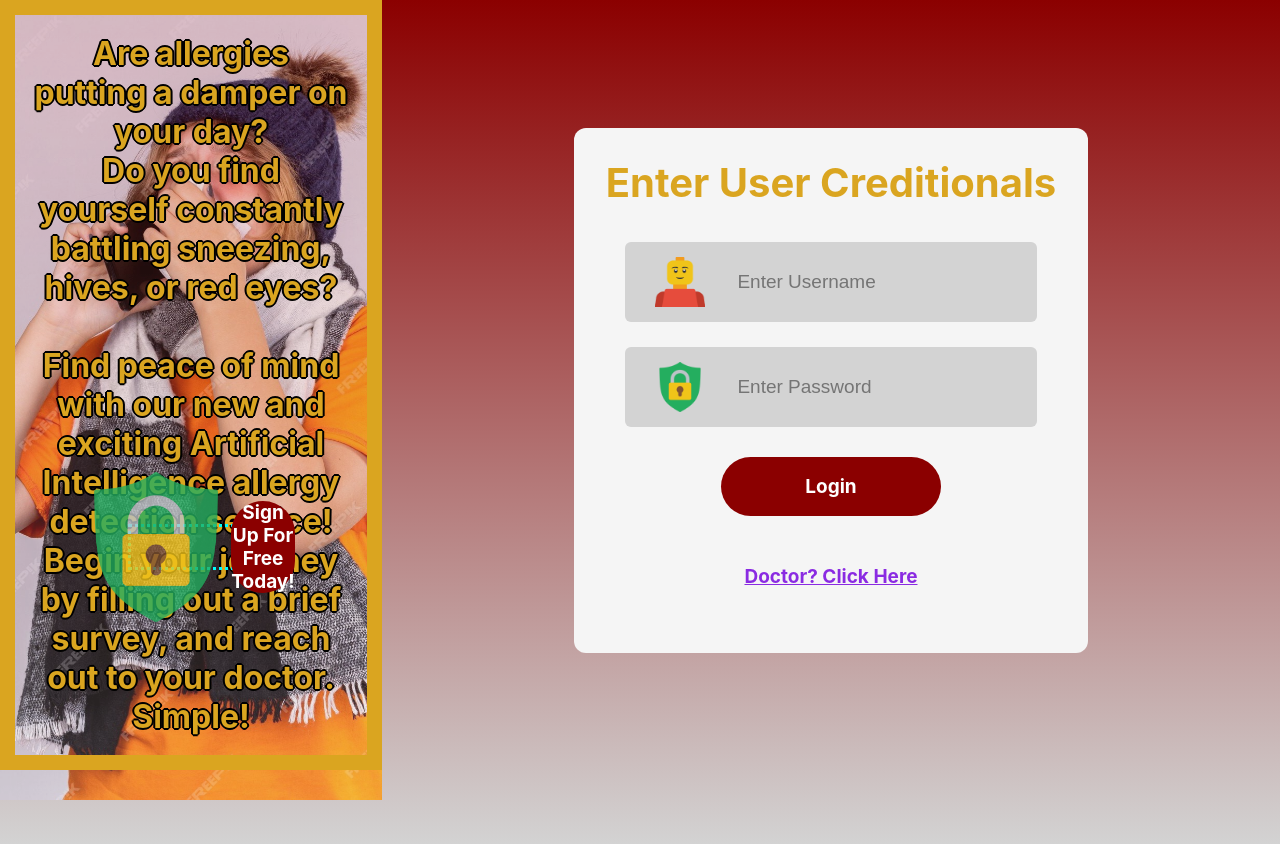
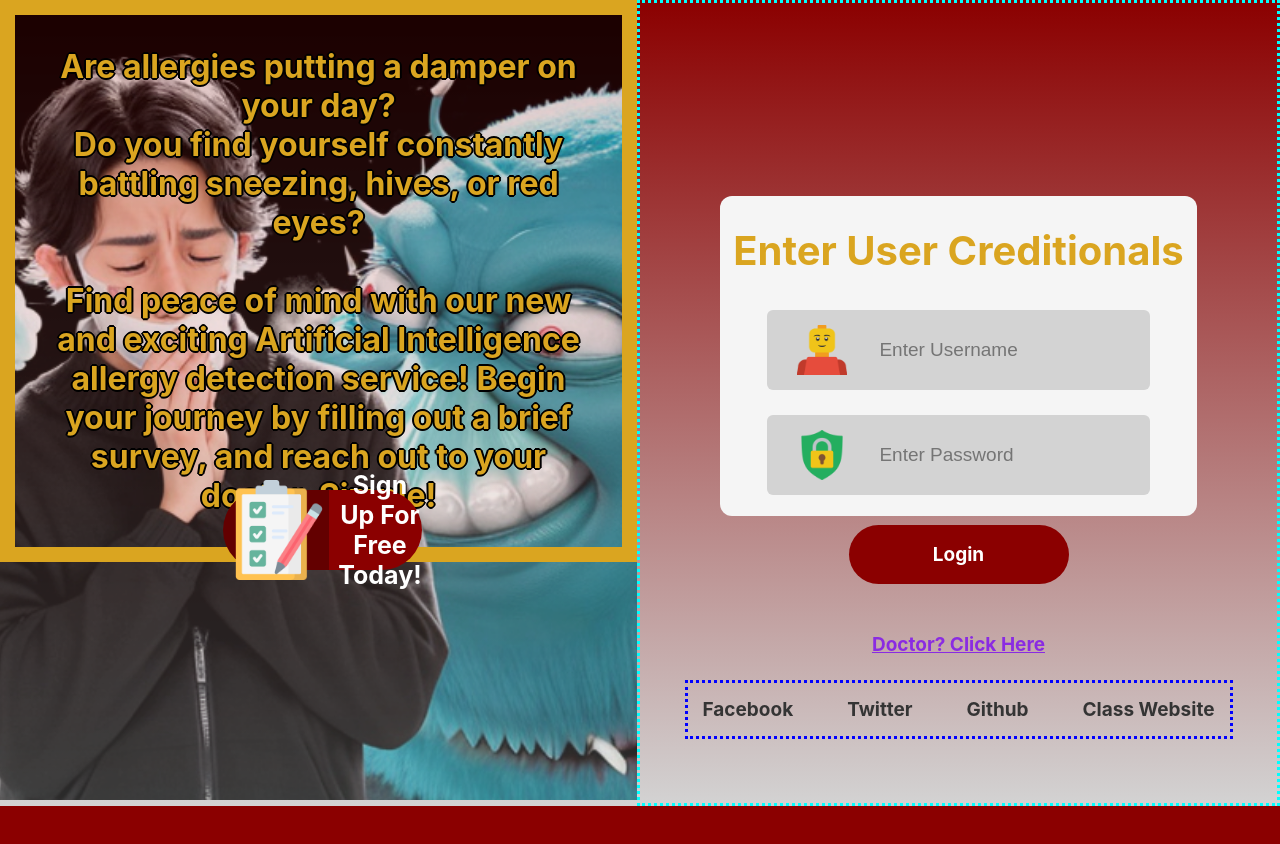
Before and after one commit to jdutchik/SE491Group13, a React (Create React App) app in the folder se491project/: page / in a window 1280 px wide. After the commit the page ends 806 px from the top, so only its background shows below. Built offline with nearby package versions, Linux system fonts and the light colour scheme.

Commit message:
front page updated

```diff
--- a/se491project/src/components/Login/Login.css
+++ b/se491project/src/components/Login/Login.css
@@ -1,3 +1,15 @@
+.full {
+    display: flex;
+    flex-direction: column-reverse;
+    align-items: center;
+
+    width: 50%;
+    height: 100vh;
+
+    border-color: aqua;
+    border-style: dotted;
+}
+
 .header {
     display: flex;
     flex-direction: column;
@@ -10,9 +22,12 @@
 .loginContainer {
     display: flex;
     flex-direction: column;
-    width: 600px;
-    height: 525px;
-    margin: 10% 15% 15% 15%;
+
+    margin: 45%;
+
+    width: 75%;
+    height: 40%;
+
     background: whitesmoke;
     border-radius: 12px;
 }
@@ -91,3 +106,24 @@
     cursor: pointer;
     text-decoration: underline;
 }
+
+.social {
+    display: flex;
+    justify-content: space-between;
+
+    width: 40%;
+
+    padding: 15px;
+    margin: 5%;
+
+    position: absolute;
+
+    border-color: blue;
+    border-style: dotted;
+}
+
+.tooltip {
+    color: rgb(52, 52, 52);
+    font-size: 19px;
+    font-weight: 700;
+}
--- a/se491project/src/components/Login/Login.jsx
+++ b/se491project/src/components/Login/Login.jsx
@@ -86,6 +86,7 @@ const Login = () => {
     };
 
     return (
+        <div className="full">
             <div className='loginContainer'>
                 <div className='header'>
                     <div className='titleText'>Enter User Creditionals</div>
@@ -125,6 +126,29 @@ const Login = () => {
                     Creditionals are Incorrect
                 </div>
             </div>
+
+            <div class="social">
+                <div class="icon facebook">
+                    <div class="tooltip">Facebook</div>
+                    <span><i class="fab fa-facebook-f"></i></span>
+                </div>
+
+                <div class="icon twitter">
+                    <div class="tooltip">Twitter</div>
+                    <span><i class="fab fa-twitter"></i></span>
+                </div>
+
+                <div class="icon github">
+                    <div class="tooltip">Github</div>
+                    <span><i class="fab fa-github"></i></span>
+                </div>
+
+                <div class="icon website">
+                    <div class="tooltip">Class Website</div>
+                    <span><i class="fab fa-youtube"></i></span>
+                </div>
+            </div>
+        </div>
     )
 }
 
--- a/se491project/src/components/SignUp/SignUp.css
+++ b/se491project/src/components/SignUp/SignUp.css
@@ -38,12 +38,20 @@
 }
 
 .signUpButton {
+    display: flex;
+    align-items: center;
+
     color: white;
     background: darkred;
-    border-radius: 50px;
-    font-size: 19px;
+    border-radius: 0px 50px 50px 0px;
+
+    font-size: 25px;
     font-weight: 700;
-    cursor: pointer;
+
+    padding-left: 5%;
+
+    height: 100%;
+    width: 100%;
 }
 
 .fullButton {
@@ -53,7 +61,7 @@
     right: 35%;
     bottom: 10%;
 
-    height: 5%;
+    height: 10%;
     width: 30%;
 
     margin: auto auto 150px auto;
@@ -61,11 +69,16 @@
     justify-content: center;
     align-items: center;
 
-    border-color: aqua;
-    border-style: dotted;
+    background-color: rgb(99, 0, 0);
+    border-radius: 50px 50px 50px 50px;
+
+    cursor: pointer;
 }
 
 .fullButton img {
-    width: 200px;
-    height: 150px;
+    width: 100px;
+    height: 100px;
+    opacity: 100;
+
+    margin-left: 7%;
 }
--- a/se491project/src/components/SignUp/SignUp.jsx
+++ b/se491project/src/components/SignUp/SignUp.jsx
@@ -1,8 +1,8 @@
 import React from "react";
 import './SignUp.css';
 
-import sneezeImg from '../Assets/sneeze.jpg';
-import pass from '../Assets/passwordLock.png';
+import sneezeImg from '../Assets/allergyMonster.PNG';
+import signup from '../Assets/checklist.png';
 
 const SignUp = () => {
     const signUpClicked = () => {
@@ -21,9 +21,9 @@ const SignUp = () => {
                 Begin your journey by filling out a brief survey, and reach out to your doctor.
                 Simple!
                 </div>
-                <div className="fullButton">
-                    <img src={pass} alt="" />
-                    <div className="signUpButton" onClick={signUpClicked}>Sign Up For Free Today!</div>
+                <div className="fullButton" onClick={signUpClicked}>
+                    <img src={signup} alt="" />
+                    <div className="signUpButton">Sign Up For Free Today!</div>
                 </div>
            </div>
         </div>
```
Also changed, not shown: se491project/src/components/Assets/allergyMonster.PNG (added), se491project/src/components/Assets/checklist.png (added). Lines whose indentation alone changed are shown as unchanged.
